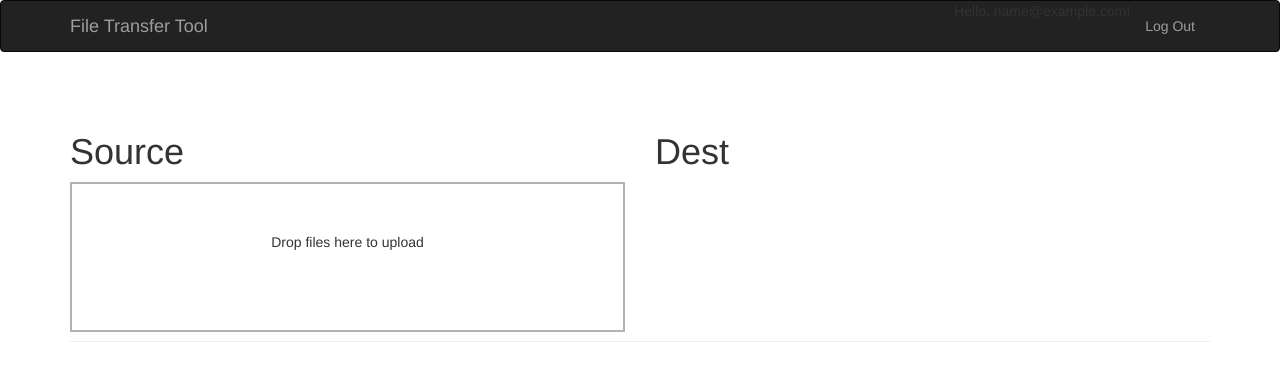
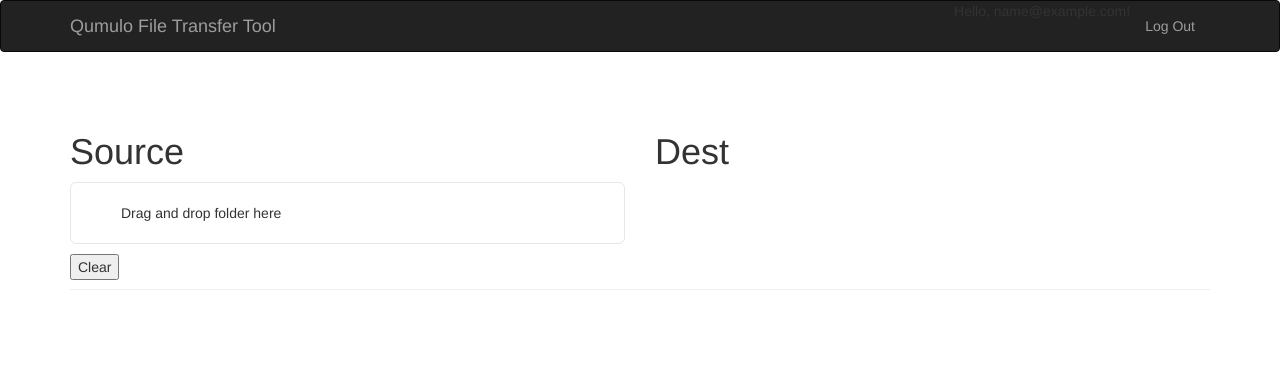
Before and after one commit to Qumulo/file_transfer_tool, a Flask app: page / in a window 1280 px wide. Shown: the top 381 px of the page. Run offline with Flask 2, Linux system fonts and the light colour scheme; the visitor is signed in with stand-in values (Sample User, id 1); data comes from the database, SQL or seed files in the repository; some libraries are stand-ins or nearby versions.

Commit message:
using Chrome-only folder drag/drop
from http://goo.gl/0q8Ho3

```diff
--- a/app/main/views.py
+++ b/app/main/views.py
@@ -9,14 +9,14 @@ UPLOAD_FOLDER = os.path.realpath('.') + '/app/static/uploads/'
 def index():
     return render_template('index.html')
 
-@main.route('/', methods=['POST'])
+@main.route('/upload-target', methods=['POST'])
 def upload_file():
     if request.method == 'POST':
         file = request.files['file']
         if file:
             filename = secure_filename(file.filename)
             file.save(os.path.join(UPLOAD_FOLDER, filename))
-            return redirect('/')
+            # return redirect('/')
     return '''
     <!doctype html>
     <title>Upload new File</title>
--- /dev/null
+++ b/app/static/css/tree-box.css
@@ -0,0 +1,29 @@
+.over-line{
+    border-color: #ff6000 !important;
+}
+
+#tree-box{
+    border: 1px solid #E7E7E7;
+    border-radius: 6px 6px 6px 6px;
+    margin: 10px 0 10px 0;
+    padding: 20px 10px 20px 10px;
+}
+
+#tree-box ul{
+    list-style: none;
+    margin: 0;
+}
+
+ #tree-box img{
+    vertical-align: middle;
+    margin-right: 4px;
+    border: none;
+}
+
+#tree-box-content
+{
+    margin-top: 10px;
+    border-top: 1px solid #E7E7E7;
+    padding-top: 10px;
+    padding-left: 16px;
+}
--- /dev/null
+++ b/app/static/javascript/dropfolder.js
@@ -0,0 +1,176 @@
+var imageTypes = ['image/png', 'image/jpeg', 'image/gif']
+
+// Events
+window.addEventListener('load', function (e) {
+
+    var node = document.getElementById('tree-box');
+
+    node.addEventListener('dragover', function (e) {
+        e.preventDefault();
+        e.currentTarget.classList.add('over-line');
+    });
+
+    node.addEventListener('dragleave', function (e) {
+        e.preventDefault();
+        e.currentTarget.classList.remove('over-line');
+    });
+
+    node.addEventListener('drop', function (e) {
+        e.preventDefault();
+
+        var parentNode = document.getElementById('tree-box-list');
+        var length = e.dataTransfer.items.length;
+        if (length > -1) {
+            clearLog();
+        }
+
+        for (var i = 0; i < length; i++) {
+            var entries = [];
+            entries[0] = e.dataTransfer.items[i].webkitGetAsEntry();
+            readDirectory(entries, parentNode);
+        }
+
+        e.currentTarget.classList.remove('over-line');
+    });
+
+    var btn = document.getElementById('clear-logs');
+    btn.addEventListener('click', function (e) {
+        clearLog();
+        appendStr('Drag and drop folder here');
+    });
+});
+
+
+// Recursive directory read
+function readDirectory(entries, parentNode) {
+    for (i = 0; i < entries.length; i++) {
+        if (entries[i].isDirectory) {
+
+            appendItem(entries[i].name, 'folder', parentNode);
+            var directoryReader = entries[i].createReader();
+            getAllEntries(
+                    directoryReader,
+                    readDirectory,
+                    appendIndentList(parentNode)
+                );
+
+        } else {
+            appendItem(entries[i].name, 'file', parentNode);
+            entries[i].file(appendFile, errorHandler);
+        }
+    }
+}
+
+
+function appendFile(file) {
+    if (file.type === 'text/plain')
+        appendTextFile(file);
+
+    // if (imageTypes.indexOf(file.type) > -1)
+    //     appendImageFile(file);
+}
+
+
+function appendImageFile(file) {
+    appendContainer();
+    var fileReader = new FileReader();
+    fileReader.onload = function (e) {
+        var node = document.getElementById('tree-box-content');
+        var img = document.createElement('img');
+        img.setAttribute('src', e.target.result);
+        node.appendChild(img);
+    };
+    fileReader.readAsDataURL(file);
+}
+
+
+function appendTextFile(file) {
+    appendContainer();
+    var reader = new FileReader();
+    reader.onload = function (e) {
+        var node = document.getElementById('tree-box-content');
+        var div = document.createElement('div');
+        node.appendChild(document.createTextNode(e.target.result));
+        node.appendChild(div);
+    };
+    reader.readAsText(file);
+}
+
+
+
+// This is needed to get all directory entries as one
+// call of readEntries may not return all items. Works a
+// bit like stream reader.
+function getAllEntries(directoryReader, callback, parentNode) {
+    var entries = [];
+
+    var readEntries = function () {
+        directoryReader.readEntries(function (results) {
+            if (!results.length) {
+                entries.sort();
+                callback(entries, parentNode);
+            } else {
+                entries = entries.concat(toArray(results));
+                readEntries();
+            }
+        }, errorHandler);
+    };
+
+    readEntries();
+}
+
+
+function toArray(list) {
+    return Array.prototype.slice.call(list || [], 0);
+}
+
+function errorHandler(e) {
+    console.log('FileSystem API error code: ' + e.code)
+}
+
+
+
+// DOM stuff for appending HTML into page
+// --------------------------------------
+
+function clearLog() {
+    empty(document.getElementById('tree-box-list'));
+    var container = document.getElementById('tree-box-content')
+    if (container)
+        container.parentNode.removeChild(container);
+}
+
+function empty(node) {
+    while (node.firstChild) {
+        node.removeChild(node.firstChild);
+    }
+}
+
+function appendStr(str) {
+    var log = document.getElementById('tree-box-list');
+    var li = document.createElement('li');
+    li.appendChild(document.createTextNode(str))
+    log.appendChild(li);
+}
+
+function appendItem(name, type, parentNode) {
+    var li = document.createElement('li');
+    li.innerHTML = '<img src="static/images/' + type + '.png" />' + name;
+    parentNode.appendChild(li);
+}
+
+function appendIndentList(parentNode) {
+    var li = document.createElement('li');
+    var ul = document.createElement('ul');
+    parentNode.appendChild(li);
+    li.appendChild(ul);
+    return ul;
+}
+
+function appendContainer() {
+    if (!document.getElementById('tree-box-content')) {
+        var div = document.createElement('div');
+        div.setAttribute('id', 'tree-box-content');
+        document.getElementById('tree-box').appendChild(div);
+    }
+}
--- a/app/templates/base.html
+++ b/app/templates/base.html
@@ -1,6 +1,6 @@
 {% extends "bootstrap/base.html" %}
 
-{% block title %}File Transfer Tool{% endblock %}
+{% block title %}Qumulo File Transfer Tool{% endblock %}
 
 {% block head %}
 {{ super() }}
@@ -18,7 +18,7 @@
                 <span class="icon-bar"></span>
                 <span class="icon-bar"></span>
             </button>
-            <a class="navbar-brand" href="{{ url_for('main.index') }}">File Transfer Tool</a>
+            <a class="navbar-brand" href="{{ url_for('main.index') }}">Qumulo File Transfer Tool</a>
         </div>
         <div class="navbar-collapse collapse">
             <ul class="nav navbar-nav navbar-right">
--- a/app/templates/index.html
+++ b/app/templates/index.html
@@ -1,19 +1,25 @@
 {% extends "base.html" %}
 
-{% block title %}File Transfer Tool{% endblock %}
+{% block title %}Qumulo File Transfer Tool{% endblock %}
 
 
 
 {% block page_content %}
-<script src="{{ url_for('static', filename='javascript/dropzone.js') }}"></script>
-<link rel="stylesheet" href="{{ url_for('static', filename='css/dropzone.css') }}">
+<script src="{{ url_for('static', filename='javascript/dropfolder.js') }}"></script>
+<link rel="stylesheet" href="{{ url_for('static', filename='css/tree-box.css') }}">
 
 <div class="page-header">
     {% if current_user.is_authenticated %}
     <div class="row">
         <div class="col-xs-6">
             <h1>Source</h1>
-            <form action="/upload-target" class="dropzone"></form>
+            <!-- <form action="/upload-target" class="dropzone"></form>   -->
+            <div id="tree-box">
+                <ul id="tree-box-list" aria-dropeffect="copy execute">
+                    <li>Drag and drop folder here</li>
+                </ul>
+            </div>
+            <button id="clear-logs" class="buttonesque" type="button">Clear</button>
         </div>
         <div class="col-xs-6">
             <h1>Dest</h1>
```
Also changed, not shown: app/static/images/file.png (added), app/static/images/folder.png (added), 1 other file.
